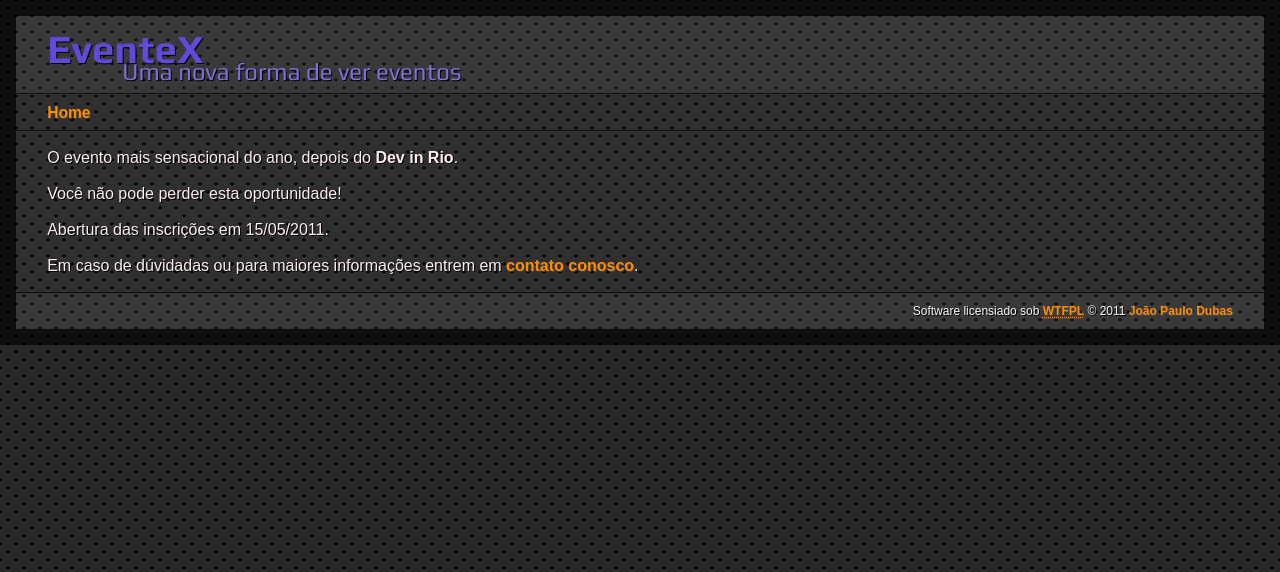
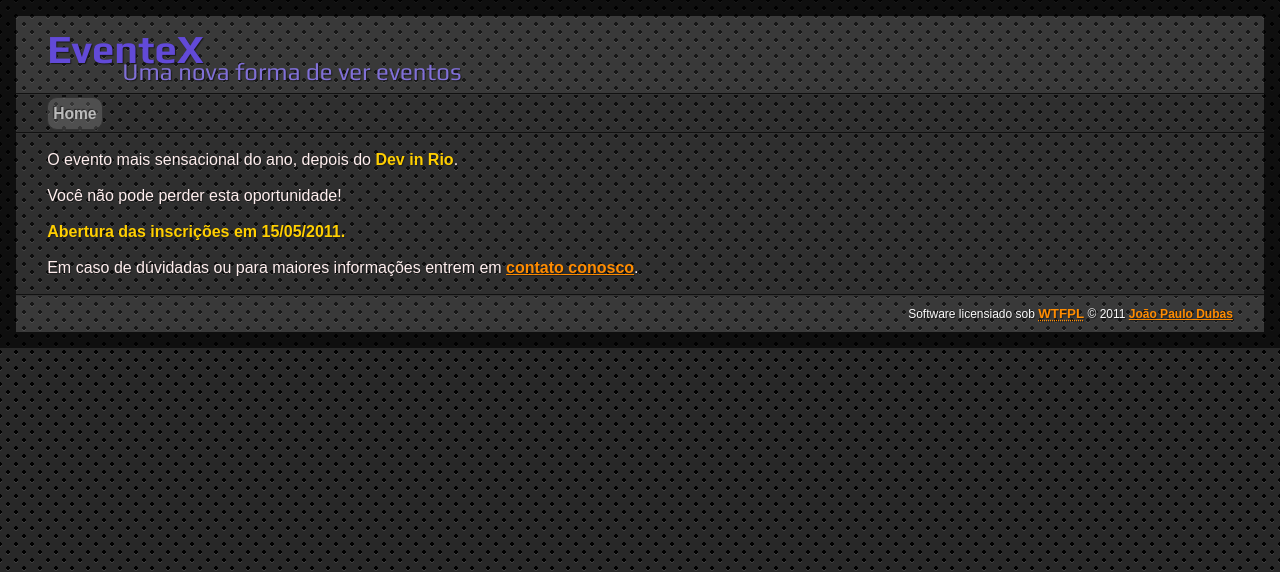
Before and after one commit to joaodubas/wttd4, a Django app: page / in a window 1280 px wide. Shown: the top 572 px of the page. Run offline with Django 3.2, Linux system fonts and the light colour scheme; parts of the project's set-up code (start-up, migrations or seed data) failed here and were passed over; some web fonts are replaced.

Commit message:
added license term to the page and improved accessibility

```diff
--- a/static/css/global.css
+++ b/static/css/global.css
@@ -1,3 +1,7 @@
+/**
+ * color scheme based on
+ * http://www.colorschemedesigner.com/#0F427w0w0w0w0
+ */
 html, body {
     font-family: 'Muli', sans-serif; font-size: 16px; line-height: 1.25;
     margin: 0; padding: 0;
@@ -50,14 +54,19 @@ body:before, body:after {
 body:before { top: 0; }
 body:after { left: 0; }
 
-a:link, a:visited, a:hover, a:active {
-    font-weight: bold;
-    text-decoration: none;
+.link {
+    background-color: transparent;
+    border: none;
+    cursor: pointer;
+    margin: 0; padding: 0;
 }
-a:link, a:visited { text-shadow: 1px 1px 0 rgba(75,75,75,0.75); }
-a:link { color: #ff8c00; }
+
+a:link, a:visited, a:hover, a:active, .link { font-weight: bold; }
+a:link, a:visited, .link { text-shadow: 1px 1px 1px rgba(25,25,25,0.75); }
+a:link, a:visited { text-decoration: underline; }
+a:link, .link { color: #ff8c00; }
 a:visited { color: #ffc073; }
-a:hover, a:active { color: #64a8d1; text-shadow: -1px -1px 0 rgba(75,75,75,0.75); }
+a:hover, a:active, .link:hover { color: #64a8d1; text-decoration: none; text-shadow: -1px -1px 1px rgba(25,25,25,0.75); }
 
 /**
  * UTILS
@@ -72,17 +81,18 @@ a:hover, a:active { color: #64a8d1; text-shadow: -1px -1px 0 rgba(75,75,75,0.75)
     border-style: solid;
     border-width: 0 1px;
     float: left;
-    margin: 0 5px; padding: 0 5px;
+    margin: 0 5px; padding: 0;
 }
-.item:first-child { border-left: 0; margin-left: 0; padding-left: 0; }
-.item:last-child { border-right: 0; margin-right: 0; padding-right: 0; }
-.item .navigate { display: block; }
+.item:first-child { border-left: 0; margin-left: 0; }
+.item:last-child { border-right: 0; margin-right: 0; }
+.item .navigate { display: block; padding: 0 5px; text-decoration: none; }
+.highlight { color: #ffcf00; font-weight: bold; }
 
 /**
  * LAYOUT
  */
 header, nav, .container, footer { padding: 0 2.5%; }
-header, footer { background-color: rgba(175, 175, 175, 0.125); color: rgba(255, 255, 255, 0.975); text-shadow: 1px 1px 0 rgba(0, 0, 0, 0.975); }
+header, footer { background-color: rgba(175, 175, 175, 0.125); color: rgba(255, 255, 255, 0.975); text-shadow: 1px 1px 1px rgba(25,25,25,0.975); }
 header { border-bottom: 4px solid #fff; margin-top: 16px; padding: 0.25% 2.5%; }
 header, nav, .container { border-bottom: 1px solid #111; }
 nav, .container, footer { border-top: 1px solid #333; }
@@ -109,6 +119,14 @@ nav, .container, footer { border-top: 1px solid #333; }
  * NAVIGATION
  */
 nav { background-color: rgba(97, 97, 97, 0.125); font-size: 0.975em; line-height: 2; padding-top: 2px; padding-bottom: 2px; }
+#home .to-home > .navigate {
+    background-color: rgba(175, 175, 175, 0.25);
+    color: #bbb;
+    border: 1px solid #333;
+    border-radius: 10px;
+    text-shadow: -1px -1px 1px rgba(25,25,25,0.75);
+    pointer-events: none; cursor: default;
+}
 
 /**
  * MAIN CONTENT
@@ -116,7 +134,7 @@ nav { background-color: rgba(97, 97, 97, 0.125); font-size: 0.975em; line-height
 .container {
     background-color: rgba(97, 97, 97, 0.125);
     color: #fee;
-    text-shadow: 1px 1px 0 rgba(0, 0, 0, 0.975);
+    text-shadow: 1px 1px 1px rgba(25,25,25,0.75);
 }
 
 /**
@@ -124,3 +142,21 @@ nav { background-color: rgba(97, 97, 97, 0.125); font-size: 0.975em; line-height
  */
 footer { font-size: 0.75em; text-align: right; }
 footer p { margin: 0; padding-top: 10px; padding-bottom: 10px; }
+
+/**
+ * LICENSE
+ */
+.terms {
+    background: rgba(0, 0, 0, 0.25);
+    width: 100%; height: 100%;
+    position: absolute; top: 0; left: 0;
+    display: none;
+}
+.terms.show { display: block; }
+.license-term {
+    color: #fff;
+    text-shadow: 1px 1px 0 rgba(75, 75, 75, 0.5);
+    margin: -12.5% 0 0 -12.5%;
+    width: 25%; height: 25%;
+    position: fixed; top: 50%; left: 50%;
+}
--- a/templates/index.html
+++ b/templates/index.html
@@ -14,13 +14,13 @@
     </header>
     <nav>
         <ul class="main nav horizontal">
-            <li class="item"><a href="#" class="navigate">Home</a></li>
+            <li class="item to-home"><a href="#" class="navigate">Home</a></li>
         </ul>
     </nav>
     <div class="container">
         <div class="main" role="main">
             <div class="event-container">
-                <p>O evento mais sensacional do ano, depois do <strong lang="en">Dev in Rio</strong>.</p>
+                <p>O evento mais sensacional do ano, depois do <strong class="highlight" lang="en">Dev in Rio</strong>.</p>
                 <p>Você não pode perder esta oportunidade!</p>
                 <p class="highlight">Abertura das inscrições em <span class="date">15/05/2011</span>.</p>
                 <p>Em caso de dúvidadas ou para maiores informações entrem em <a href="mailto:eventex@eventex.com.br">contato conosco</a>.</p>
@@ -29,7 +29,27 @@
         <aside></aside>
     </div>
     <footer>
-        <p>Software licensiado sob <a href="#" class="license"><acronym title="DO WHAT THE FUCK YOU WANT TO PUBLIC LICENSE">WTFPL</acronym></a> &copy; 2011 <a href="mailto:joao.dubas@gmail.com">João Paulo Dubas</a></p>
+        <p>Software licensiado sob <button href="#" class="link"><acronym title="DO WHAT THE FUCK YOU WANT TO PUBLIC LICENSE">WTFPL</acronym></button> &copy; 2011 <a href="mailto:joao.dubas@gmail.com">João Paulo Dubas</a></p>
+        <div id="license-container" class="terms">
+            <pre class="license-term">
+DO WHAT THE FUCK YOU WANT TO PUBLIC LICENSE
+                    Version 2, December 2004
+
+Copyright (C) 2011 João Paulo Dubas &lt;http://dbsdev.com.br&gt;
+
+Everyone is permitted to copy and distribute verbatim or modified
+copies of this license document, and changing it is allowed as long
+as the name is changed.
+
+***
+
+    DO WHAT THE FUCK YOU WANT TO PUBLIC LICENSE
+
+    TERMS AND CONDITIONS FOR COPYING, DISTRIBUTION AND MODIFICATION
+
+    0. You just DO WHAT THE FUCK YOU WANT TO.
+            </pre>
+        </div>
     </fotter>
 </body>
 </html>
```
